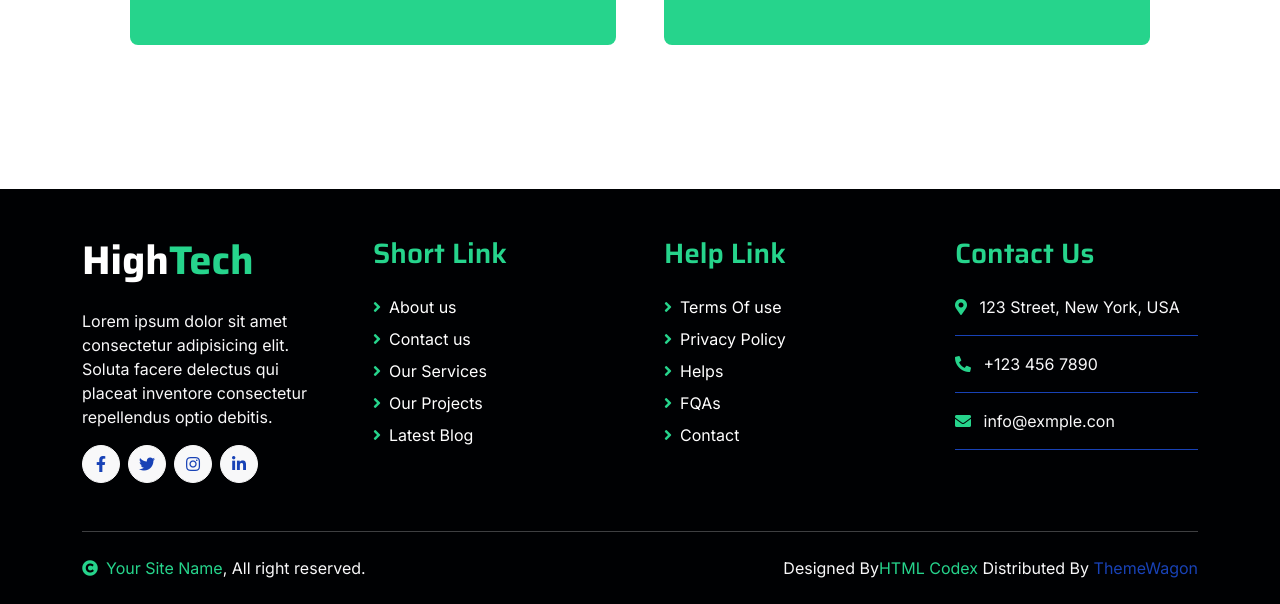
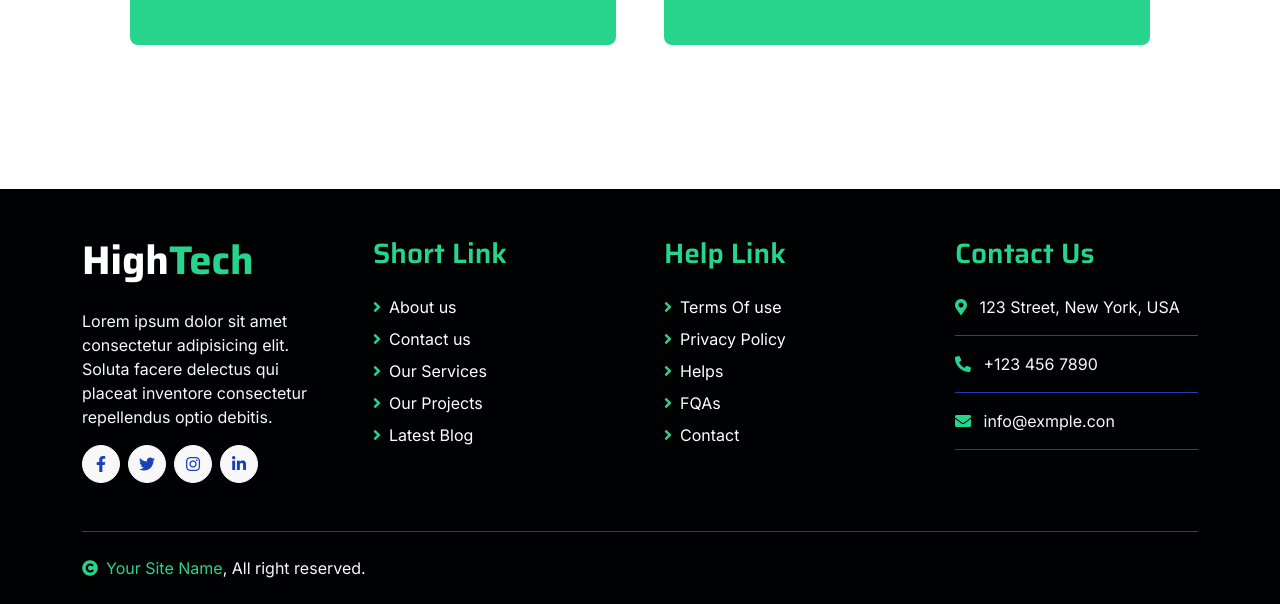
Before and after one commit to Wee4tech/Twinstepssolutions, a plain HTML site: page index.html in a window 1280 px wide. Shown: the part 7169-7773 px from the top of the page. Drawn offline with nearby package versions, Linux system fonts and the light colour scheme; files whose address does not match are found by name.

Commit message:
Update index.html

```diff
--- a/index.html
+++ b/index.html
@@ -3,7 +3,7 @@
 
     <head>
         <meta charset="utf-8">
-        <title>HighTech - IT Solutions Website Template</title>
+        <title>Twinsteps Solutions</title>
         <meta content="width=device-width, initial-scale=1.0" name="viewport">
         <meta content="" name="keywords">
         <meta content="" name="description">
@@ -810,10 +810,7 @@
                     <div class="col-md-6 text-center text-md-start">
                         <span class="text-light"><a href="#" class="text-secondary"><i class="fas fa-copyright text-secondary me-2"></i>Your Site Name</a>, All right reserved.</span>
                     </div>
-                    <div class="col-md-6 text-center text-md-end">
-                        <!--/*** This template is free as long as you keep the footer author’s credit link/attribution link/backlink. If you'd like to use the template without the footer author’s credit link/attribution link/backlink, you can purchase the Credit Removal License from "https://htmlcodex.com/credit-removal". Thank you for your support. ***/-->
-                        <span class="text-light">Designed By<a href="https://htmlcodex.com" class="text-secondary">HTML Codex</a> Distributed By <a href="https://themewagon.com">ThemeWagon</a></span>
-                    </div>
+
                 </div>
             </div>
         </div>
```
